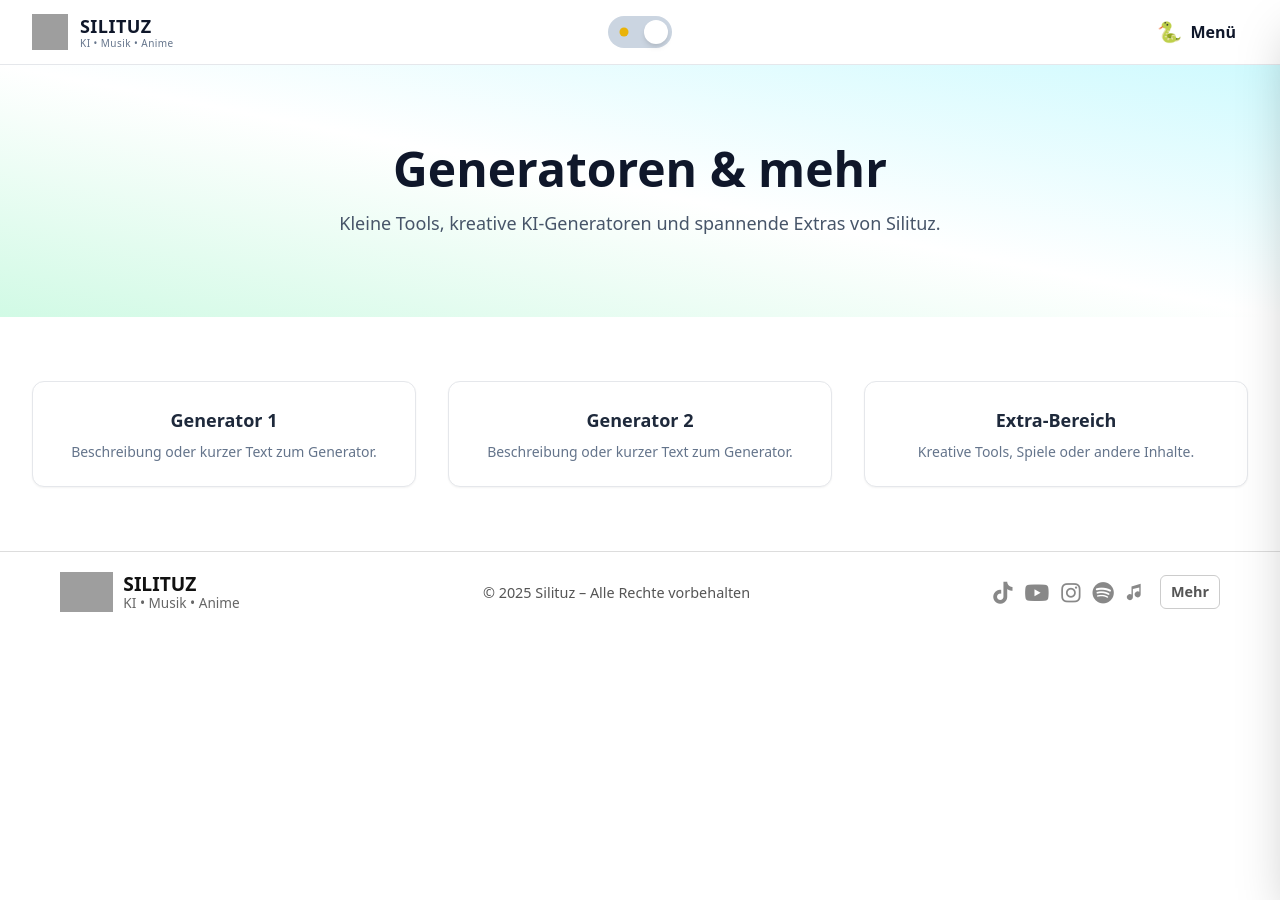
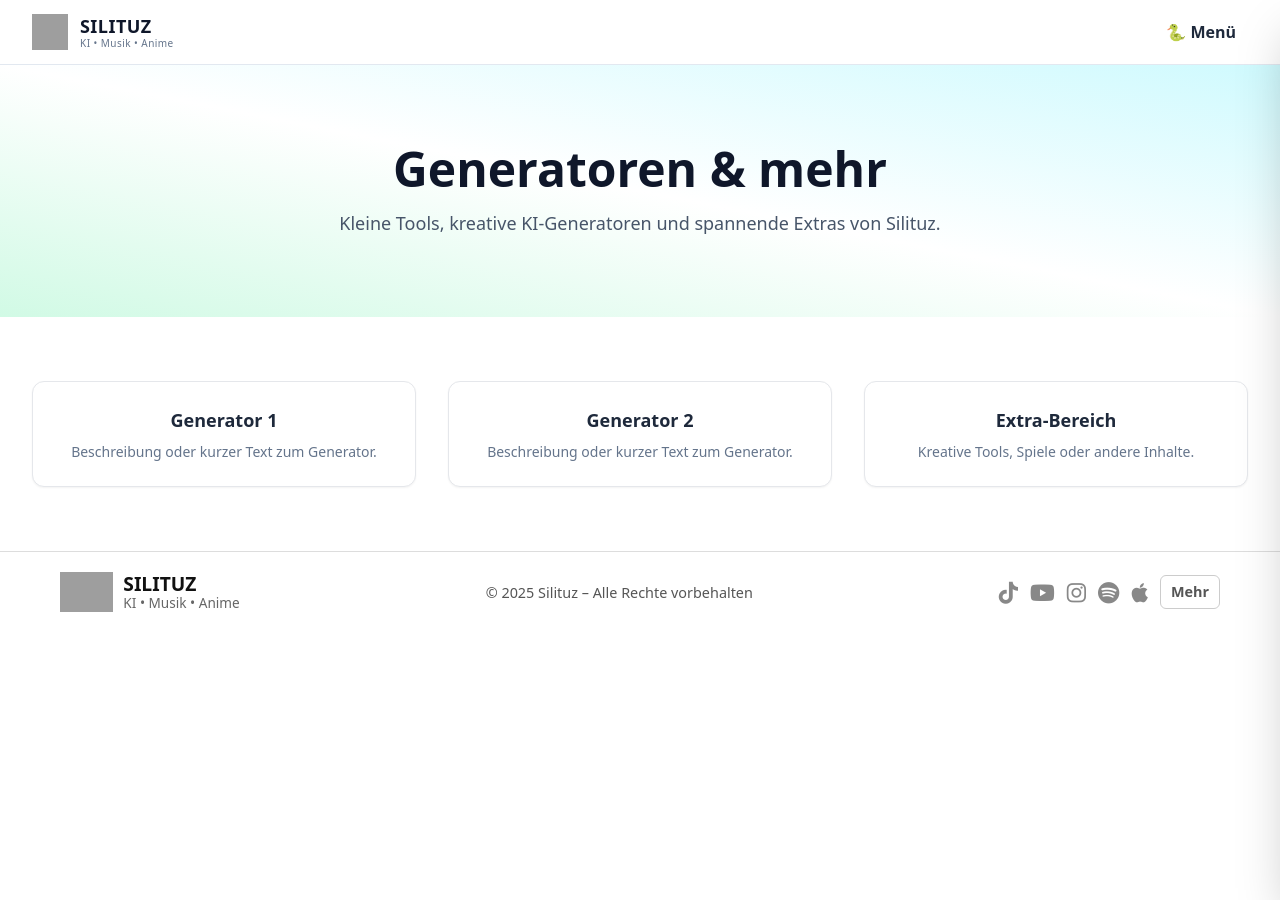
Before and after one commit to Silituz/silituz-website, a Jekyll site: the page built from generators.html, in a window 1280 px wide. Built offline with Jekyll 4.4.1, drawn with Linux system fonts in a browser that asks for light colours; nearby versions of some CDN libraries; grey boxes are pictures that could not be loaded.

Commit message:
default.html aktualisieren

```diff
--- a/_layouts/default.html
+++ b/_layouts/default.html
@@ -3,53 +3,36 @@
 <!DOCTYPE html>
 <html lang="de">
 <head>
-  <!-- Meta / Basis -->
   <meta charset="utf-8" />
   <meta name="viewport" content="width=device-width, initial-scale=1" />
   <title>{{ page.title | default: "SILITUZ" }}</title>
   <meta name="description" content="Startseite von Silituz: KI • Musik • Anime." />
-  <meta name="theme-color" content="#059669">
-  <meta name="color-scheme" content="light dark">
 
-  <!-- Dark Mode Bootstrapping + Tailwind-Konfig (vor dem CDN) -->
-  <script>
-    (function () {
-      try {
-        var ls = localStorage.getItem("theme");
-        var sysDark = window.matchMedia && window.matchMedia("(prefers-color-scheme: dark)").matches;
-        var enableDark = ls ? (ls === "dark") : sysDark;
-        if (enableDark) document.documentElement.classList.add("dark");
-      } catch(e) {}
-    })();
-    window.tailwind = window.tailwind || {};
-    window.tailwind.config = { darkMode: 'class' };
-  </script>
+  <!-- Tailwind CDN -->
   <script src="https://cdn.tailwindcss.com"></script>
 
-  <!-- Favicons / Manifest -->
+  <!-- Font Awesome für Social-Icons -->
+  <link rel="stylesheet" href="https://cdnjs.cloudflare.com/ajax/libs/font-awesome/6.5.0/css/all.min.css">
+
+  <!-- Favicons -->
   <link rel="icon" href="{{ '/assets/images/favicon.svg' | relative_url }}" type="image/svg+xml">
   <link rel="icon" href="{{ '/assets/images/favicon-32.png' | relative_url }}" sizes="32x32" type="image/png">
   <link rel="icon" href="{{ '/assets/images/favicon-16.png' | relative_url }}" sizes="16x16" type="image/png">
   <link rel="apple-touch-icon" href="{{ '/apple-touch-icon.png' | relative_url }}" sizes="180x180">
-  <link rel="mask-icon" href="{{ '/assets/images/favicon.svg' | relative_url }}" color="#059669">
   <link rel="manifest" href="{{ '/site.webmanifest' | relative_url }}">
 
-  <!-- Font Awesome -->
-  <link rel="stylesheet" href="https://cdnjs.cloudflare.com/ajax/libs/font-awesome/6.5.0/css/all.min.css">
-
-  <!-- Styles -->
   <style>
-    /* ===== Basis-Komponenten ===== */
+    /* Glas-Effekt */
     .glass{backdrop-filter:saturate(140%) blur(6px); background:rgba(0,0,0,.35);}
     .brand-card{transition:transform .15s ease, box-shadow .15s ease;}
     .brand-card:hover{transform:translateY(-2px); box-shadow:0 10px 25px rgba(0,0,0,.12);}
 
-    /* Side-Menü Links */
+    /* Menü-Links Hover + Aktiv */
     #sideMenu nav a { transition: background-color .25s ease, color .25s ease; }
     #sideMenu nav a:hover { background-color:#059669; color:#fff !important; }
     #sideMenu nav a.active { background-color:#d1fae5; color:#059669 !important; font-weight:600; }
 
-    /* Footer (hell) */
+    /* Footer Styles */
     .site-footer{background:#fff; color:#333; border-top:1px solid #ddd;}
     .footer-inner{max-width:1200px; margin:0 auto; padding:20px; display:flex; align-items:center; justify-content:space-between; flex-wrap:wrap; gap:12px;}
     .footer-left .footer-brand{display:flex; align-items:center; gap:10px; text-decoration:none;}
@@ -62,91 +45,36 @@
     .footer-right .icon{font-size:22px; color:#888; transition:color .3s ease;}
     .footer-right .more{font-size:.9rem; font-weight:600; color:#555; text-decoration:none; padding:6px 10px; border:1px solid #ccc; border-radius:6px; transition:all .3s ease;}
     .footer-right .more:hover{background:#f5f5f5; border-color:#999;}
+    /* Hover-Farben */
     .footer-right .icon.tiktok:hover{color:#000;}
     .footer-right .icon.youtube:hover{color:#FF0000;}
     .footer-right .icon.instagram:hover{color:#E1306C;}
     .footer-right .icon.spotify:hover{color:#1DB954;}
     .footer-right .icon.apple:hover{color:#FA57C1;}
+
+    /* Mehr-Button Wobble */
     .footer-more{transition:background-color .25s ease, color .25s ease, border-color .25s ease, transform .25s ease; color:#374151; border:1px solid #d1d5db;}
     .footer-more:hover{background-color:#059669; border-color:#059669; color:#fff !important; animation:footer-wobble .35s ease-in-out;}
     @keyframes footer-wobble{0%{transform:translateX(0) rotate(0)}25%{transform:translateX(-1.5px) rotate(-1.2deg)}50%{transform:translateX(1.5px) rotate(1.2deg)}75%{transform:translateX(-1px) rotate(-0.6deg)}100%{transform:translateX(0) rotate(0)}}
     @media (prefers-reduced-motion: reduce){.footer-more:hover{animation:none;}}
-
-    /* Footer (dunkel) via .dark */
-    .dark .site-footer{background:#0f172a; color:#e5e7eb; border-top-color:#1f2937;}
-    .dark .brand-title{color:#e5e7eb;}
-    .dark .brand-sub{color:#94a3b8;}
-
-    /* HARD DARK STYLES (sichtbares Umschalten) */
-    body { background:#ffffff; color:#1f2937; }
-    .dark body { background:#0b1220; color:#e5e7eb; }
-    #siteHeader { background:rgba(255,255,255,.80); border-bottom:1px solid #e5e7eb; }
-    .dark #siteHeader { background:rgba(15,23,42,.80); border-bottom-color:#1f2937; color:#e5e7eb; }
-    #sideMenu { background:#ffffff; color:#1f2937; }
-    .dark #sideMenu { background:#0f172a; color:#e5e7eb; }
-    #sideOverlay { background: rgba(0,0,0,.40); }
-    .card, .brand-card, .panel, .box, .tile { background:#ffffff; border:1px solid #e5e7eb; }
-    .dark .card, .dark .brand-card, .dark .panel, .dark .box, .dark .tile { background:#0f172a; border-color:#334155; }
-    .dark a { color:#93c5fd; }
-    .dark a:hover { color:#bfdbfe; }
-
-    /* Switch-Regler sichtbar bewegen: .on = RECHTS (HELL) */
-    #themeToggle .knob { transform: translateX(0); transition: transform .2s ease; }
-    #themeToggle.on .knob { transform: translateX(2rem); } /* 32px = w-16 */
+    .footer-right .more.footer-more:hover{background-color:#059669 !important; border-color:#059669 !important; color:#fff !important;}
   </style>
 </head>
+<body class="text-slate-800 antialiased">
 
-<body class="bg-white text-slate-800 dark:bg-slate-950 dark:text-slate-100 antialiased">
-
-  <!-- HEADER mit ID (wichtig für Dark-Styles) -->
-  <header id="siteHeader" class="sticky top-0 z-50 backdrop-blur border-b border-slate-200 dark:border-slate-800">
-    <div class="max-w-7xl mx-auto px-4 sm:px-6 lg:px-8 grid grid-cols-[1fr_auto_1fr] items-center h-16">
-
+  <!-- Header -->
+  <header class="sticky top-0 z-50 bg-white/80 backdrop-blur border-b border-slate-200">
+    <div class="max-w-7xl mx-auto px-4 sm:px-6 lg:px-8 flex items-center justify-between h-16">
       <!-- Logo -->
-      <a href="{{ '/' | relative_url }}"
-         class="justify-self-start inline-flex items-center gap-3 font-black tracking-wide text-lg text-slate-900 dark:text-slate-100">
+      <a href="{{ '/' | relative_url }}" class="inline-flex items-center gap-3 font-black tracking-wide text-lg text-slate-900">
         <img src="{{ '/assets/images/logo.svg' | relative_url }}" alt="SILITUZ Logo" class="h-9 w-9">
         <span class="hidden sm:flex flex-col leading-tight">
           <span>SILITUZ</span>
-          <span class="text-[10px] font-normal text-slate-500 dark:text-slate-400">KI • Musik • Anime</span>
+          <span class="text-[10px] font-normal text-slate-500">KI • Musik • Anime</span>
         </span>
       </a>
-
-      <!-- Tag/Nacht Switch (rechts = hell) -->
-      <button id="themeToggle"
-              onclick="(function(btn){
-                var isLight = !btn.classList.contains('on');   // rechts = hell
-                btn.classList.toggle('on', isLight);
-                var makeDark = !isLight;                       // hell => kein dark
-                document.documentElement.classList.toggle('dark', makeDark);
-                document.body.classList.toggle('dark', makeDark);
-                try{ localStorage.setItem('theme', makeDark ? 'dark' : 'light'); }catch(e){}
-              })(this)"
-              class="justify-self-center relative w-16 h-8 rounded-full
-                     bg-slate-300 dark:bg-slate-700
-                     transition-colors focus:outline-none focus:ring-2 focus:ring-emerald-500"
-              aria-label="Dark Mode umschalten">
-        <!-- Sonne -->
-        <span class="absolute left-1 top-1 w-6 h-6 flex items-center justify-center text-yellow-500">
-          <svg viewBox="0 0 24 24" width="18" height="18" fill="currentColor"><circle cx="12" cy="12" r="6"/></svg>
-        </span>
-        <!-- Mond -->
-        <span class="absolute right-1 top-1 w-6 h-6 flex items-center justify-center text-indigo-400">
-          <svg viewBox="0 0 24 24" width="18" height="18" fill="currentColor"><path d="M21 12.8A9 9 0 1 1 11.2 3a7 7 0 1 0 9.8 9.8Z"/></svg>
-        </span>
-        <!-- Knopf -->
-        <span class="knob absolute top-1 left-1 w-6 h-6 rounded-full bg-white shadow-md"></span>
-      </button>
-
-      <!-- Menü -->
-      <button id="snakeBtn"
-              class="justify-self-end inline-flex items-center gap-2 px-3 py-2 rounded-lg
-                     text-slate-900 dark:text-slate-100
-                     hover:bg-slate-100 dark:hover:bg-slate-800
-                     font-semibold"
-              aria-controls="sideMenu" aria-expanded="false">
-        <span class="text-xl">🐍</span><span class="hidden sm:inline">Menü</span>
-      </button>
+      <!-- Menüknopf -->
+      <button id="snakeBtn" class="px-3 py-2 rounded-lg hover:bg-slate-100 font-semibold">🐍 Menü</button>
     </div>
   </header>
 
@@ -155,8 +83,8 @@
     {{ content }}
   </main>
 
-  <!-- FOOTER -->
-  <footer class="site-footer dark:bg-slate-900 dark:text-slate-100 dark:border-slate-800">
+  <!-- Footer -->
+  <footer class="site-footer">
     <div class="footer-inner">
       <div class="footer-left">
         <a href="{{ '/' | relative_url }}" class="footer-brand">
@@ -171,26 +99,24 @@
         <small>© <span id="y"></span> Silituz – Alle Rechte vorbehalten</small>
       </div>
       <nav class="footer-right" aria-label="Social Media">
-        <a class="icon tiktok" href="https://www.tiktok.com/@silituz" target="_blank" rel="noopener"><i class="fab fa-tiktok"></i></a>
-        <a class="icon youtube" href="https://www.youtube.com/@silituz" target="_blank" rel="noopener"><i class="fab fa-youtube"></i></a>
-        <a class="icon instagram" href="https://www.instagram.com/silituz" target="_blank" rel="noopener"><i class="fab fa-instagram"></i></a>
-        <a class="icon spotify" href="https://open.spotify.com/artist/0l3OqhrDQ7No2fPCIP0i5h" target="_blank" rel="noopener"><i class="fab fa-spotify"></i></a>
-        <a class="icon apple" href="https://music.apple.com/de/artist/silituz/1815637787" target="_blank" rel="noopener">
-          <svg viewBox="0 0 24 24" width="22" height="22" fill="currentColor"><path d="M16 3v11.6a3.3 3.3 0 1 1-1.5-2.8V7.2l-7 1.6v8.8a3.3 3.3 0 1 1-1.5-2.8V6L16 3z"/></svg>
-        </a>
+        <a class="icon tiktok" href="https://www.tiktok.com/@silituz" target="_blank" rel="noopener" aria-label="TikTok"><i class="fab fa-tiktok"></i></a>
+        <a class="icon youtube" href="https://www.youtube.com/@silituz" target="_blank" rel="noopener" aria-label="YouTube"><i class="fab fa-youtube"></i></a>
+        <a class="icon instagram" href="https://www.instagram.com/silituz" target="_blank" rel="noopener" aria-label="Instagram"><i class="fab fa-instagram"></i></a>
+        <a class="icon spotify" href="https://open.spotify.com/intl-de/artist/0l3OqhrDQ7No2fPCIP0i5h" target="_blank" rel="noopener" aria-label="Spotify"><i class="fab fa-spotify"></i></a>
+        <a class="icon apple" href="https://music.apple.com/de/artist/silituz/1815637787" target="_blank" rel="noopener" aria-label="Apple Music"><i class="fab fa-apple"></i></a>
         <a class="more footer-more text-sm font-semibold border px-3 py-1.5 rounded-lg" href="{{ '/socials.html' | relative_url }}">Mehr</a>
       </nav>
     </div>
   </footer>
 
-  <!-- OVERLAY + SIDE-MENÜ -->
+  <!-- Slide-out Menü -->
   <div id="sideOverlay" class="fixed inset-0 bg-black/40 opacity-0 pointer-events-none transition-opacity z-40"></div>
-  <aside id="sideMenu" class="fixed right-0 top-0 h-full w-72 max-w-[80%] bg-white dark:bg-slate-900 shadow-2xl translate-x-full transition-transform z-50" aria-hidden="true">
-    <div class="h-16 px-4 flex items-center justify-between border-b dark:border-slate-800">
-      <div class="font-extrabold text-slate-800 dark:text-slate-100">SILITUZ</div>
-      <button id="sideClose" class="p-2 rounded-lg hover:bg-slate-100 dark:hover:bg-slate-800" aria-label="Menü schließen">✕</button>
+  <aside id="sideMenu" class="fixed right-0 top-0 h-full w-72 max-w-[80%] bg-white shadow-2xl translate-x-full transition-transform z-50" aria-hidden="true">
+    <div class="h-16 px-4 flex items-center justify-between border-b">
+      <div class="font-extrabold">SILITUZ</div>
+      <button id="sideClose" class="p-2 rounded-lg hover:bg-slate-100" aria-label="Menü schließen">✕</button>
     </div>
-    <nav class="p-4 space-y-2 text-slate-800 dark:text-slate-100">
+    <nav class="p-4 space-y-2 text-slate-800">
       <a href="{{ '/' | relative_url }}" class="block px-3 py-2 rounded-lg {% if page.url == '/' %}active{% endif %}">Home</a>
       <a href="{{ '/about.html' | relative_url }}" class="block px-3 py-2 rounded-lg">Über mich</a>
       <a href="{{ '/gallery.html' | relative_url }}" class="block px-3 py-2 rounded-lg">Galerie</a>
@@ -236,20 +160,6 @@
     sideClose?.addEventListener('click', closeMenu);
     sideOverlay?.addEventListener('click', closeMenu);
     window.addEventListener('keydown', (e)=>{ if(e.key==='Escape') closeMenu(); });
-
-    // Initialzustand: .on = hell (rechts), dark = nicht .on
-    (function(){
-      try {
-        var stored = localStorage.getItem('theme');
-        var prefersDark = window.matchMedia && window.matchMedia('(prefers-color-scheme: dark)').matches;
-        var isDark = stored ? (stored === 'dark') : prefersDark;
-        var isLight = !isDark;                                // rechts = hell
-        var btn = document.getElementById('themeToggle');
-        document.documentElement.classList.toggle('dark', isDark);
-        document.body.classList.toggle('dark', isDark);
-        if (btn) btn.classList.toggle('on', isLight);
-      } catch(e){}
-    })();
   </script>
 </body>
 </html>
```
Also changed, not shown: other parts of _layouts/default.html (+1 -3 lines).
